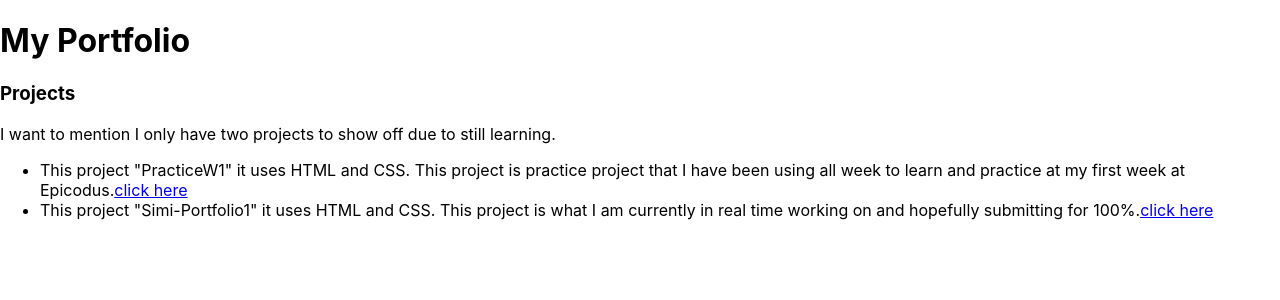
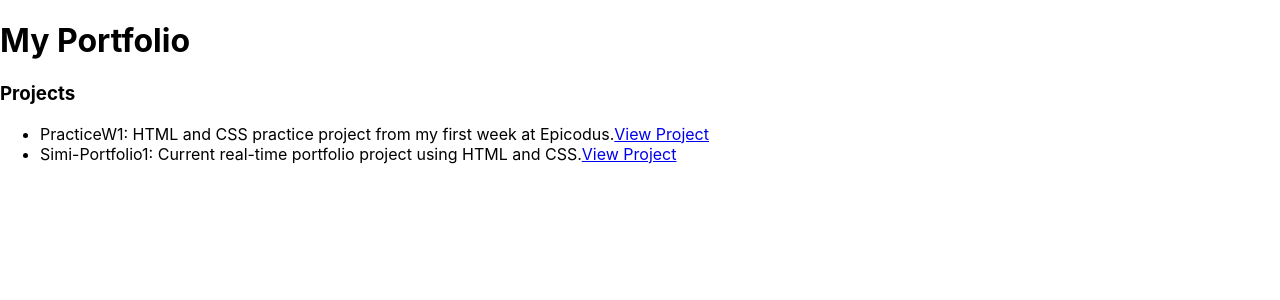
Before and after one commit to simioyin222/React-Js-Portfolio, a React (Create React App) app: page /projects in a window 1280 px wide. Shown: the top 300 px of the page. Built offline with nearby package versions, Linux system fonts and the light colour scheme.

Commit message:
Add state management for project list in Projects component

```diff
--- a/src/components/Projects.js
+++ b/src/components/Projects.js
@@ -1,30 +1,29 @@
-import React from 'react';
+import React, { useState } from 'react';
 
 function Projects() {
+  const [projects] = useState([
+    {
+      name: 'PracticeW1',
+      description: 'HTML and CSS practice project from my first week at Epicodus.',
+      link: 'https://github.com/simioyin222/PracticeW1'
+    },
+    {
+      name: 'Simi-Portfolio1',
+      description: 'Current real-time portfolio project using HTML and CSS.',
+      link: 'https://github.com/simioyin222/SIMI-PORTFOLIO1'
+    }
+  ]);
+
   return (
     <div>
       <h3>Projects</h3>
-      <p>
-        I want to mention I only have two projects to show off due to still
-        learning.
-      </p>
       <ul>
-        <li>
-          This project "PracticeW1" it uses HTML and CSS. This project is
-          practice project that I have been using all week to learn and practice
-          at my first week at Epicodus.
-          <a href="https://github.com/simioyin222/PracticeW1">
-            <span className="work-highlight">click here</span>
-          </a>
-        </li>
-        <li>
-          This project "Simi-Portfolio1" it uses HTML and CSS. This project is
-          what I am currently in real time working on and hopefully submitting
-          for 100%.
-          <a href="https://github.com/simioyin222/SIMI-PORTFOLIO1">
-            <span className="work-highlight">click here</span>
-          </a>
-        </li>
+        {projects.map((project, index) => (
+          <li key={index}>
+            {project.name}: {project.description}
+            <a href={project.link}>View Project</a>
+          </li>
+        ))}
       </ul>
     </div>
   );
```
